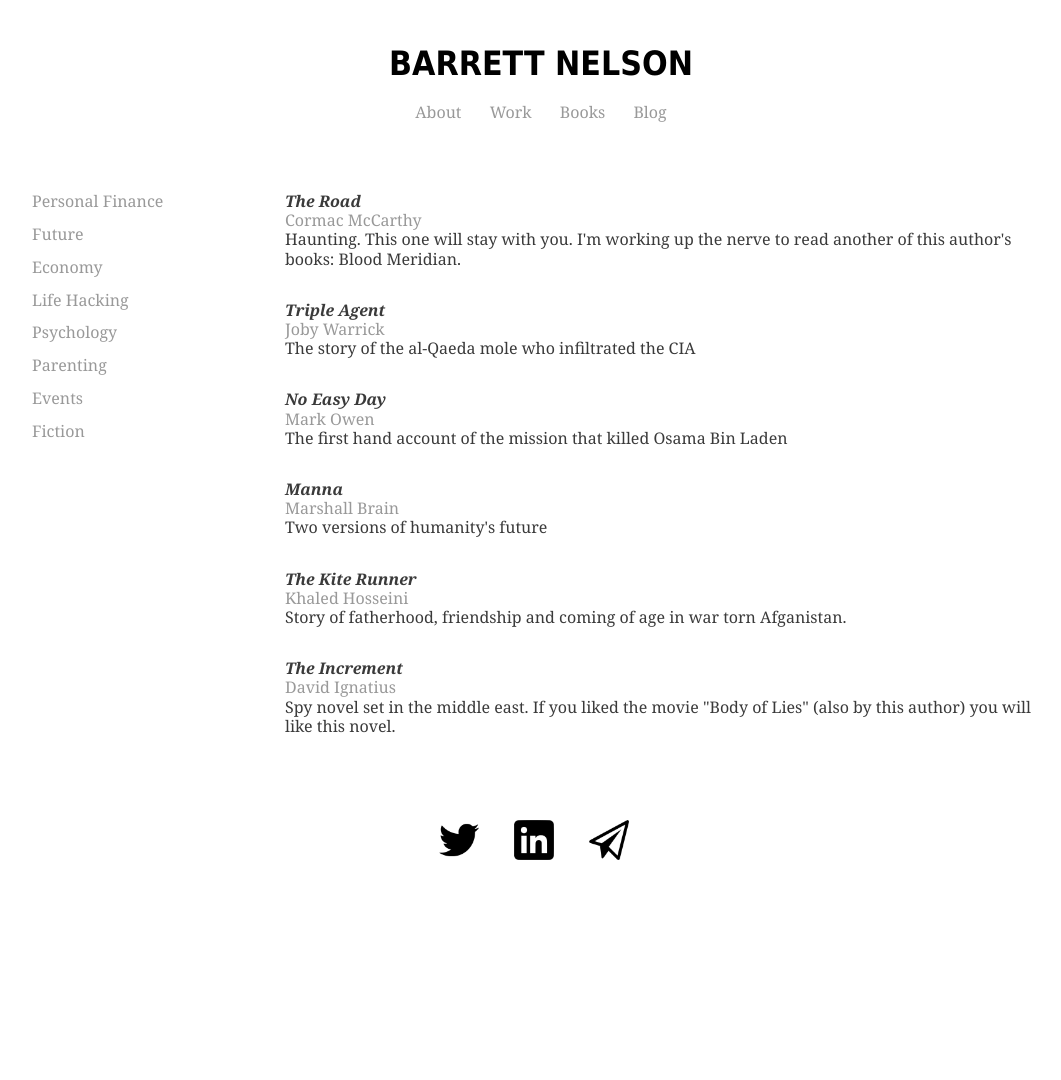
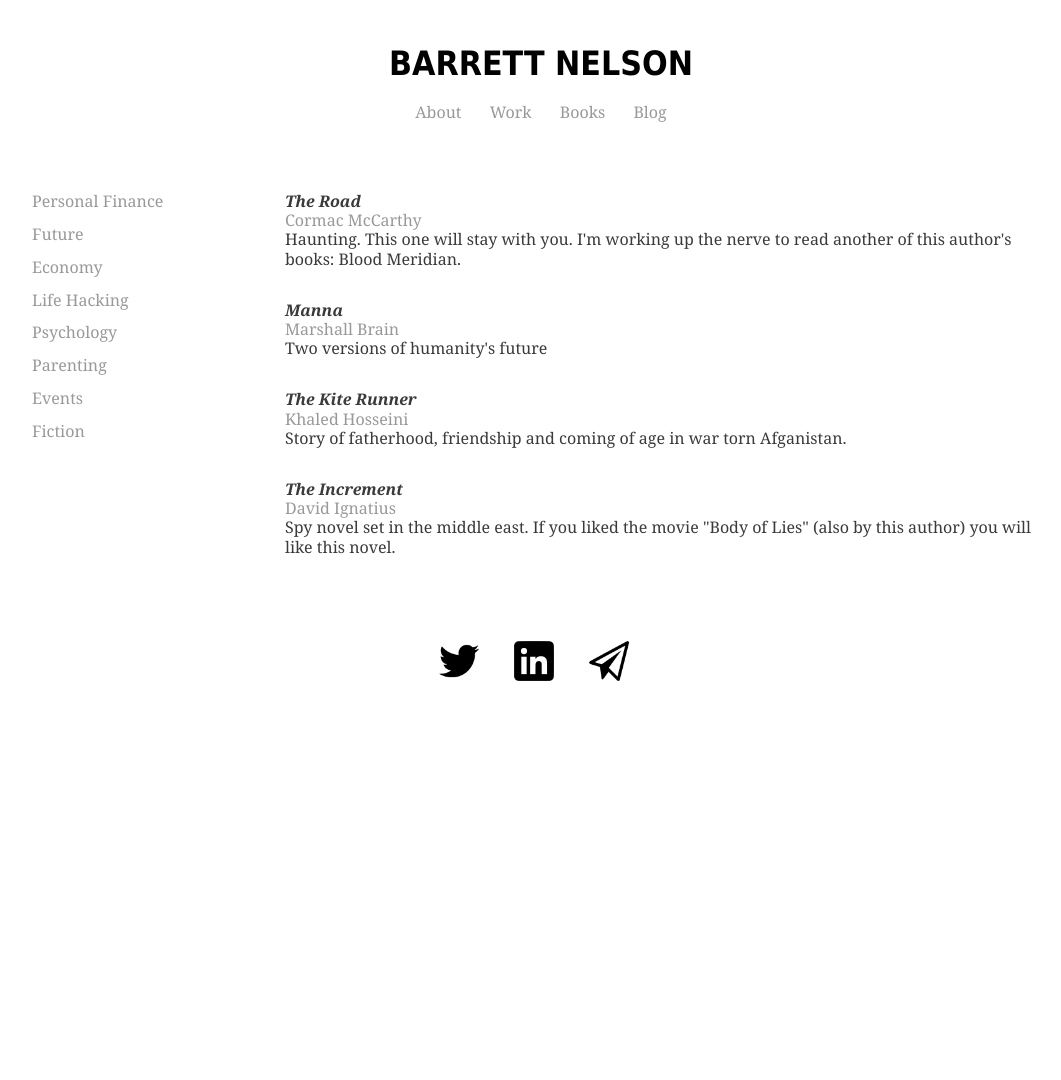
Before and after one commit to bstnel/bstnel.github.io, a Jekyll site: the page books/fiction/index.html, which Jekyll copies as it is, in a window 1280 px wide. Shown: the whole page, without its empty margins (99-1160 px from the left). Built offline with Jekyll 4.4.1, drawn with Linux system fonts in a browser that asks for light colours.

Commit message:
Update index.html

```diff
--- a/books/fiction/index.html
+++ b/books/fiction/index.html
@@ -50,17 +50,7 @@
   <h4>Cormac McCarthy</h4>
   <h5>Haunting. This one will stay with you. I'm working up the nerve to read another of this author's books: Blood Meridian. </h5>
   </p>
-            <p>
-          <h3>Triple Agent</h3>
-  <h4>Joby Warrick</h4>
-  <h5>The story of the al-Qaeda mole who infiltrated the CIA </h5>
-      </p>
-      <p>
-          <h3>No Easy Day</h3>
-  <h4>Mark Owen</h4>
-  <h5>The first hand account of the mission that killed Osama Bin Laden </h5>
-      </p>
-  <p>
+              <p>
           <h3>Manna</h3>
   <h4>Marshall Brain</h4>
   <h5>Two versions of humanity's future</h5>
```
